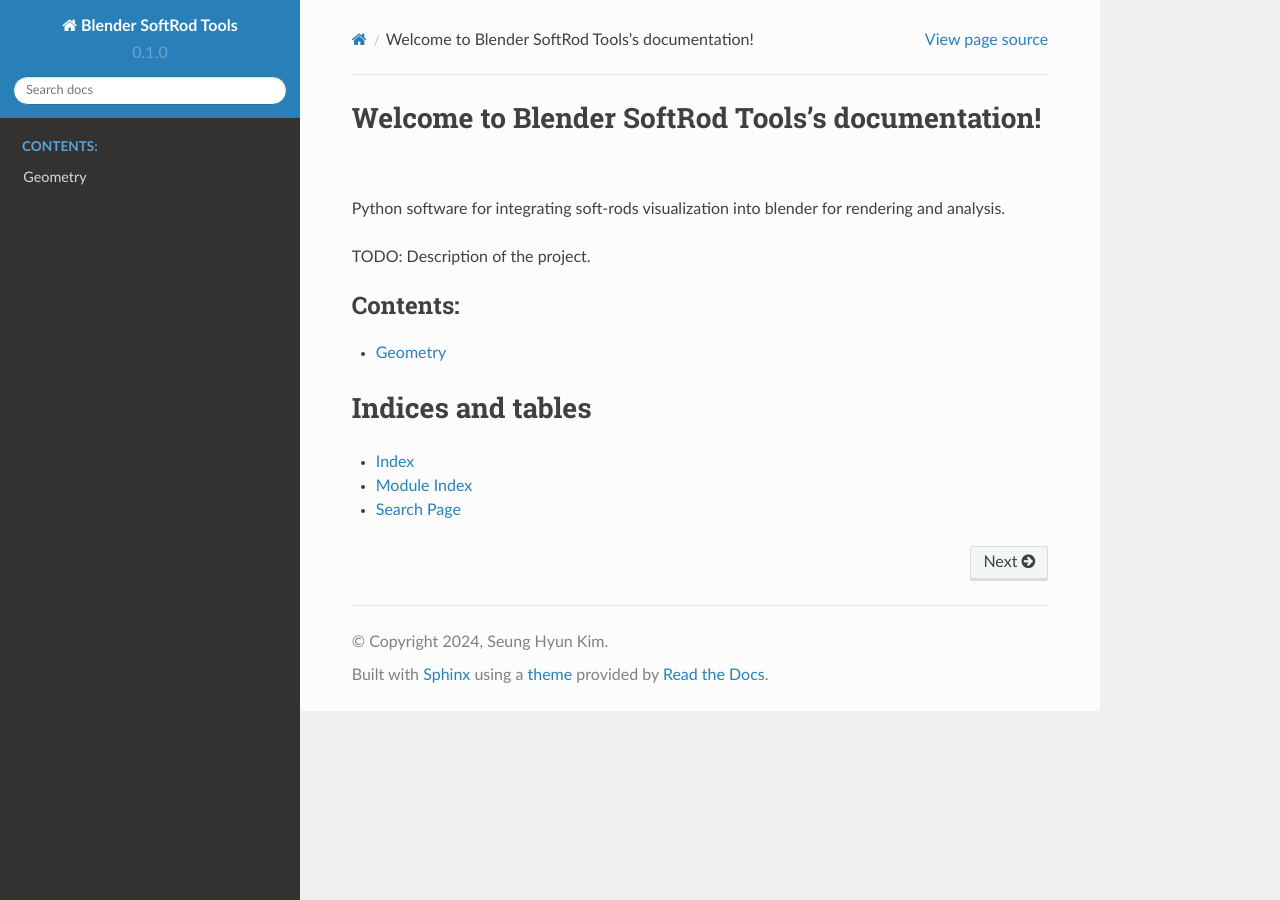
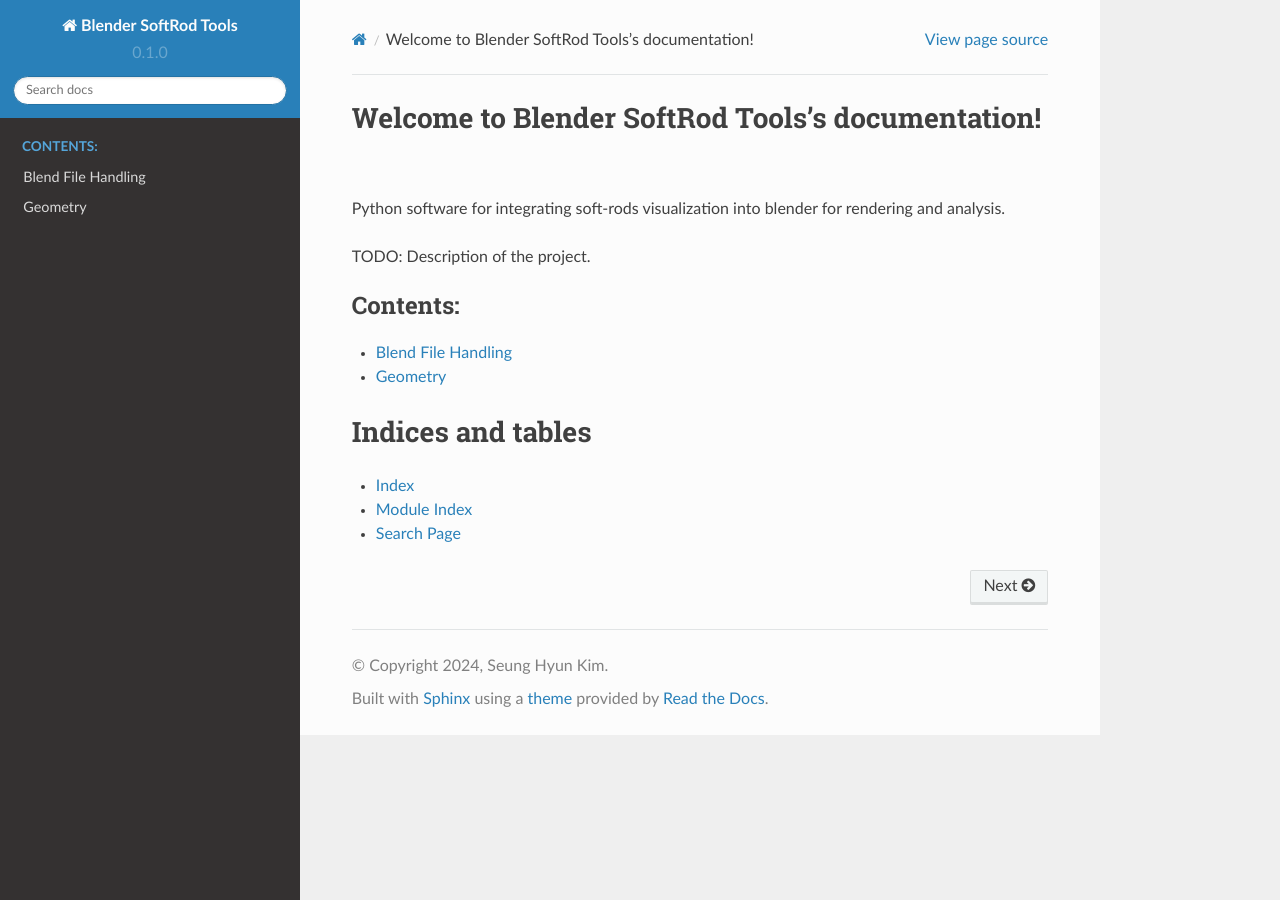
Before and after one commit to GazzolaLab/Blender-Soft-Rod, a Sphinx documentation site: the page built from docs/index.rst, in a window 1280 px wide. Built offline with Sphinx 7.4.7 and the Read the Docs theme 2.0.0, drawn with Linux system fonts in a browser that asks for light colours.

Commit message:
docs: add file handling documentation page

```diff
--- /dev/null
+++ b/docs/api/file.rst
@@ -0,0 +1,5 @@
+Blend File Handling
+===================
+
+.. automodule:: bsr.file
+   :members:
--- a/docs/index.rst
+++ b/docs/index.rst
@@ -15,6 +15,7 @@ TODO: Description of the project.
    :maxdepth: 2
    :caption: Contents:
 
+   api/file
    api/geometry
 
 
```
